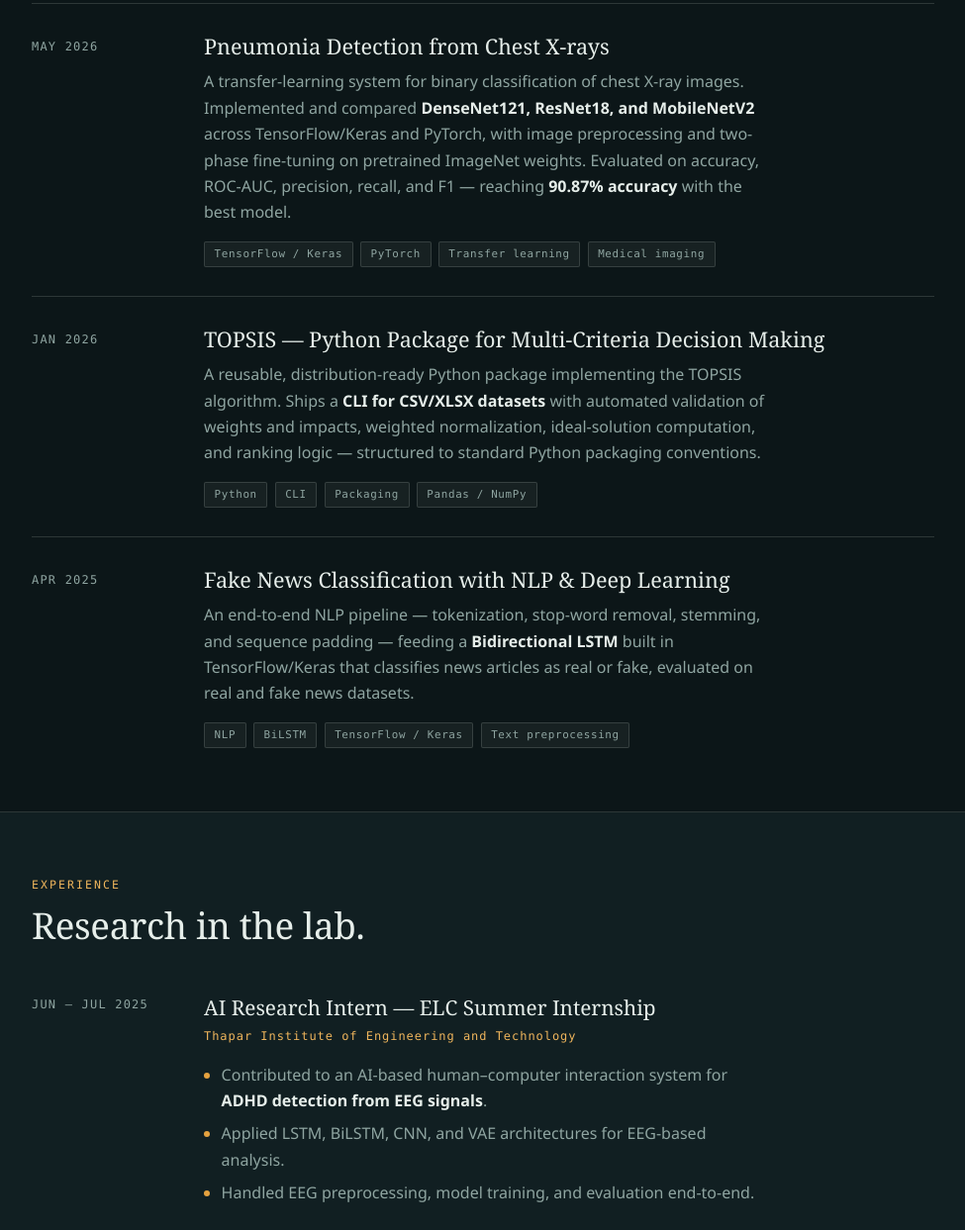
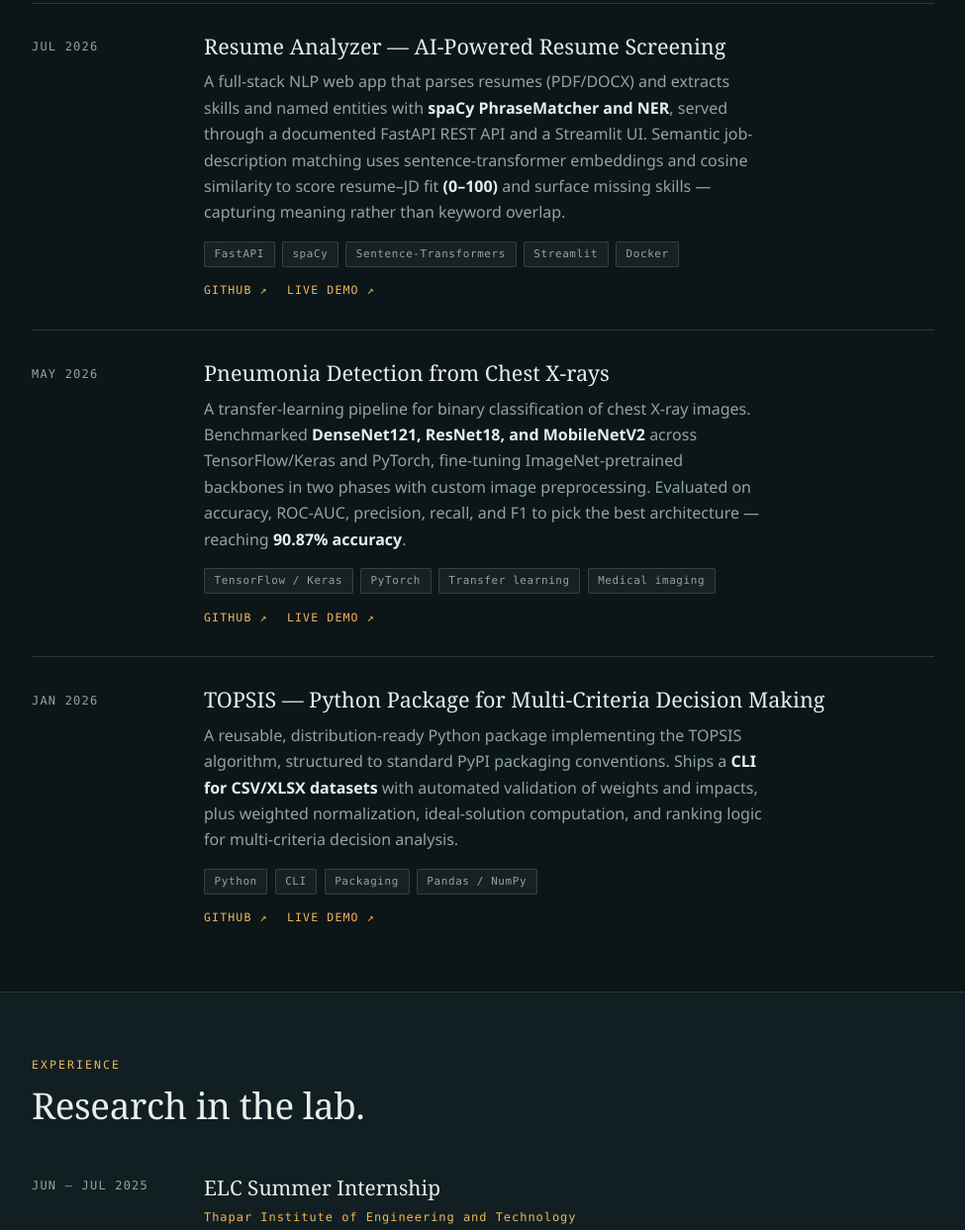
Before and after one commit to mahim83/portfolio, a plain HTML site: page index.html in a window 1280 px wide. Shown: the part 939-2182 px from the top of the page at 99% size, without its empty margins (152-1127 px from the left). Drawn offline with Linux system fonts and the light colour scheme.

Commit message:
Update site to match latest resume
- Add Resume Analyzer project, drop Fake News classification
- Add GitHub and live demo links to every project and the internship
- Rewrite ELC internship with EEG dataset details and model metrics
- Add Generative AI and Databases skill groups, drop AWS
- Point resume button at Final_resume.pdf

```diff
--- a/css/styles.css
+++ b/css/styles.css
@@ -411,6 +411,22 @@ section:last-of-type { border-bottom: none; }
 
 .tag:hover { border-color: var(--accent); color: var(--ink); }
 
+/* repo / demo links under a project or role */
+.p-links { display: flex; flex-wrap: wrap; gap: 1.2rem; margin-top: 0.9rem; }
+
+.p-links a {
+  font-family: var(--mono);
+  font-size: 0.72rem;
+  letter-spacing: 0.1em;
+  text-transform: uppercase;
+  text-decoration: none;
+  color: var(--accent-ink);
+  border-bottom: 1px solid transparent;
+  transition: border-color 0.2s ease;
+}
+
+.p-links a:hover { border-color: var(--accent); }
+
 /* ---------- experience ---------- */
 .xp {
   display: grid;
--- a/index.html
+++ b/index.html
@@ -47,12 +47,12 @@
       </p>
       <p class="lede rise rise-4">
         Final-year Computer Engineering student at Thapar Institute of Engineering and Technology,
-        passionate about building scalable backend systems, intelligent ML solutions, and solving
-        complex algorithmic challenges.
+        building deep-learning models, generative-AI applications, and the FastAPI backends that
+        serve them — and solving complex algorithmic challenges along the way.
       </p>
       <div class="hero-links rise rise-5">
         <a class="btn primary" href="#projects">See my work</a>
-        <a class="btn" href="RESUME.pdf" target="_blank" rel="noopener">Résumé</a>
+        <a class="btn" href="Final_resume.pdf" target="_blank" rel="noopener">Résumé</a>
         <a class="btn" href="https://github.com/mahim83" target="_blank" rel="noopener">GitHub</a>
         <a class="btn" href="https://www.linkedin.com/in/mahim-katiyar-65701727b/" target="_blank" rel="noopener">LinkedIn</a>
         <a class="btn" href="https://leetcode.com/u/mahim83/" target="_blank" rel="noopener">LeetCode</a>
@@ -67,21 +67,51 @@
       <h2 class="sec-title reveal">Models and tools, built end to end.</h2>
 
       <article class="project reveal">
+        <div class="p-date">Jul 2026</div>
+        <div class="p-body">
+          <h3>Resume Analyzer — AI-Powered Resume Screening</h3>
+          <p>
+            A full-stack NLP web app that parses resumes (PDF/DOCX) and extracts skills and named
+            entities with <strong>spaCy PhraseMatcher and NER</strong>, served through a documented
+            FastAPI REST API and a Streamlit UI. Semantic job-description matching uses
+            sentence-transformer embeddings and cosine similarity to score resume–JD fit
+            <strong>(0–100)</strong> and surface missing skills — capturing meaning rather than
+            keyword overlap.
+          </p>
+          <div class="tags">
+            <span class="tag">FastAPI</span>
+            <span class="tag">spaCy</span>
+            <span class="tag">Sentence-Transformers</span>
+            <span class="tag">Streamlit</span>
+            <span class="tag">Docker</span>
+          </div>
+          <div class="p-links">
+            <a href="https://github.com/mahim83/resume-analyzer" target="_blank" rel="noopener">GitHub ↗</a>
+            <a href="https://resume-analyzer-mahim.streamlit.app/" target="_blank" rel="noopener">Live demo ↗</a>
+          </div>
+        </div>
+      </article>
+
+      <article class="project reveal">
         <div class="p-date">May 2026</div>
         <div class="p-body">
           <h3>Pneumonia Detection from Chest X-rays</h3>
           <p>
-            A transfer-learning system for binary classification of chest X-ray images.
-            Implemented and compared <strong>DenseNet121, ResNet18, and MobileNetV2</strong> across
-            TensorFlow/Keras and PyTorch, with image preprocessing and two-phase fine-tuning on
-            pretrained ImageNet weights. Evaluated on accuracy, ROC-AUC, precision, recall, and
-            F1 — reaching <strong>90.87% accuracy</strong> with the best model.
+            A transfer-learning pipeline for binary classification of chest X-ray images.
+            Benchmarked <strong>DenseNet121, ResNet18, and MobileNetV2</strong> across
+            TensorFlow/Keras and PyTorch, fine-tuning ImageNet-pretrained backbones in two phases
+            with custom image preprocessing. Evaluated on accuracy, ROC-AUC, precision, recall, and
+            F1 to pick the best architecture — reaching <strong>90.87% accuracy</strong>.
           </p>
           <div class="tags">
             <span class="tag">TensorFlow / Keras</span>
             <span class="tag">PyTorch</span>
             <span class="tag">Transfer learning</span>
             <span class="tag">Medical imaging</span>
+          </div>
+          <div class="p-links">
+            <a href="https://github.com/mahim83/Pneumonia-detection-" target="_blank" rel="noopener">GitHub ↗</a>
+            <a href="https://pneumonia-detection-mahim83.streamlit.app/" target="_blank" rel="noopener">Live demo ↗</a>
           </div>
         </div>
       </article>
@@ -91,10 +121,11 @@
         <div class="p-body">
           <h3>TOPSIS — Python Package for Multi-Criteria Decision Making</h3>
           <p>
-            A reusable, distribution-ready Python package implementing the TOPSIS algorithm.
-            Ships a <strong>CLI for CSV/XLSX datasets</strong> with automated validation of weights
-            and impacts, weighted normalization, ideal-solution computation, and ranking logic —
-            structured to standard Python packaging conventions.
+            A reusable, distribution-ready Python package implementing the TOPSIS algorithm,
+            structured to standard PyPI packaging conventions. Ships a
+            <strong>CLI for CSV/XLSX datasets</strong> with automated validation of weights and
+            impacts, plus weighted normalization, ideal-solution computation, and ranking logic for
+            multi-criteria decision analysis.
           </p>
           <div class="tags">
             <span class="tag">Python</span>
@@ -102,23 +133,9 @@
             <span class="tag">Packaging</span>
             <span class="tag">Pandas / NumPy</span>
           </div>
-        </div>
-      </article>
-
-      <article class="project reveal">
-        <div class="p-date">Apr 2025</div>
-        <div class="p-body">
-          <h3>Fake News Classification with NLP &amp; Deep Learning</h3>
-          <p>
-            An end-to-end NLP pipeline — tokenization, stop-word removal, stemming, and sequence
-            padding — feeding a <strong>Bidirectional LSTM</strong> built in TensorFlow/Keras that
-            classifies news articles as real or fake, evaluated on real and fake news datasets.
-          </p>
-          <div class="tags">
-            <span class="tag">NLP</span>
-            <span class="tag">BiLSTM</span>
-            <span class="tag">TensorFlow / Keras</span>
-            <span class="tag">Text preprocessing</span>
+          <div class="p-links">
+            <a href="https://github.com/mahim83/Topsis_Package" target="_blank" rel="noopener">GitHub ↗</a>
+            <a href="https://topsispackage-mahim.streamlit.app/" target="_blank" rel="noopener">Live demo ↗</a>
           </div>
         </div>
       </article>
@@ -133,13 +150,16 @@
       <div class="xp reveal">
         <div class="p-date">Jun – Jul 2025</div>
         <div>
-          <h3>AI Research Intern — ELC Summer Internship</h3>
+          <h3>ELC Summer Internship</h3>
           <p class="org">Thapar Institute of Engineering and Technology</p>
           <ul>
-            <li>Contributed to an AI-based human–computer interaction system for <strong>ADHD detection from EEG signals</strong>.</li>
-            <li>Applied LSTM, BiLSTM, CNN, and VAE architectures for EEG-based analysis.</li>
-            <li>Handled EEG preprocessing, model training, and evaluation end-to-end.</li>
+            <li>Built an ML/DL pipeline to classify <strong>ADHD vs. healthy subjects from 19-channel EEG</strong> (121 subjects, 2.16M records), covering preprocessing, a stratified train–test split, and leakage-free feature scaling.</li>
+            <li>Benchmarked Logistic Regression, Random Forest, and a hybrid <strong>LSTM+CNN</strong> model combining spatial and temporal EEG feature extraction.</li>
+            <li>Best results came from the LSTM+CNN model — <strong>76.9% accuracy, 0.84 ROC-AUC, 0.85 ADHD recall</strong> — outperforming the baseline classifiers on non-linear EEG patterns.</li>
           </ul>
+          <div class="p-links">
+            <a href="https://github.com/mahim83/ADHD-CLASSIFICATION-USING-EEG-SIGNALS-" target="_blank" rel="noopener">GitHub ↗</a>
+          </div>
         </div>
       </div>
     </div>
@@ -168,6 +188,13 @@
           </div>
         </div>
         <div class="skill-group reveal">
+          <h3>Generative AI</h3>
+          <div class="tags">
+            <span class="tag">LangChain</span><span class="tag">LangGraph</span>
+            <span class="tag">RAG</span>
+          </div>
+        </div>
+        <div class="skill-group reveal">
           <h3>Core CS</h3>
           <div class="tags">
             <span class="tag">Data Structures &amp; Algorithms</span><span class="tag">OOP</span>
@@ -176,18 +203,25 @@
           </div>
         </div>
         <div class="skill-group reveal">
-          <h3>Backend &amp; Cloud</h3>
+          <h3>Backend</h3>
           <div class="tags">
             <span class="tag">FastAPI</span><span class="tag">Pydantic</span>
             <span class="tag">REST APIs</span><span class="tag">Docker</span>
-            <span class="tag">AWS</span><span class="tag">Git / GitHub</span>
+            <span class="tag">Git / GitHub</span>
           </div>
         </div>
         <div class="skill-group reveal">
-          <h3>Data</h3>
+          <h3>Databases</h3>
+          <div class="tags">
+            <span class="tag">MySQL</span><span class="tag">Oracle</span>
+          </div>
+        </div>
+        <div class="skill-group reveal">
+          <h3>Data &amp; Libraries</h3>
           <div class="tags">
             <span class="tag">Pandas</span><span class="tag">NumPy</span>
-            <span class="tag">Matplotlib</span>
+            <span class="tag">Matplotlib</span><span class="tag">NLTK</span>
+            <span class="tag">spaCy</span><span class="tag">Hugging Face Transformers</span>
           </div>
         </div>
         <div class="skill-group reveal">
```
Also changed, not shown: README.md, 1 other file.
